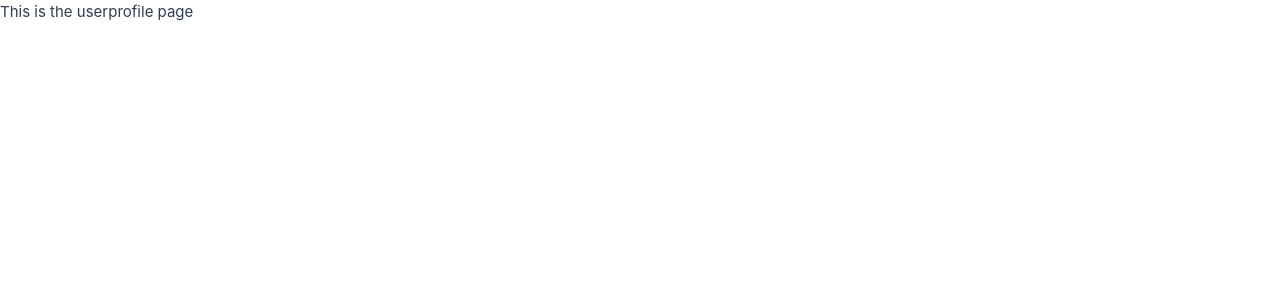
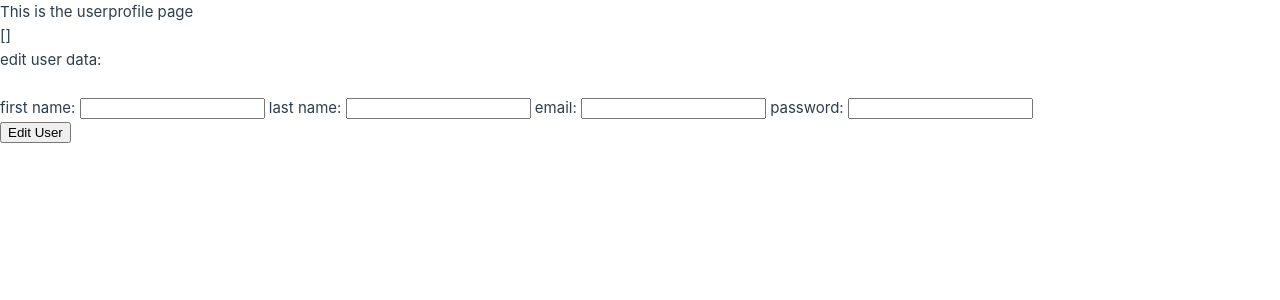
Before and after one commit to IntroToSWE/Front-End, a Vue app in the folder PowerPlant/: page /userprofile in a window 1280 px wide. Shown: the top 300 px of the page. Built offline with nearby package versions, Linux system fonts and the light colour scheme; no server answers.

Commit message:
signing off

```diff
--- a/PowerPlant/src/components/UserProfile.vue
+++ b/PowerPlant/src/components/UserProfile.vue
@@ -1,9 +1,24 @@
 <template>
     This is the userprofile page
+    <p>{{ UserData }}</p>
+    <p>edit user data:</p><br>
+    <form>
+        first name:
+        <input type="text" id="first_name">
+        last name:
+        <input type="text" id="last_name">
+        email:
+        <input type="text" id="email">
+        password:
+        <input type="text" id="password">
+    </form>
+    <button @click="UpdateUserData">Edit User</button>
 </template>
 <script setup lang="ts">
 import axios from 'axios';
 import { ref } from 'vue';
+
+let UserData = ref([]);
 
 function GetUserData() {
     const Getit = () => {
@@ -13,8 +28,7 @@ function GetUserData() {
         axios.post('http://127.0.0.1:8000/getuserprofile/', form)
             .then(response =>
             {
-                UserID = response.data;
-                sessionStorage.setItem("UserID", UserID)
+                UserData.value.push(response.data);
             },
             (error) =>
             {
```
